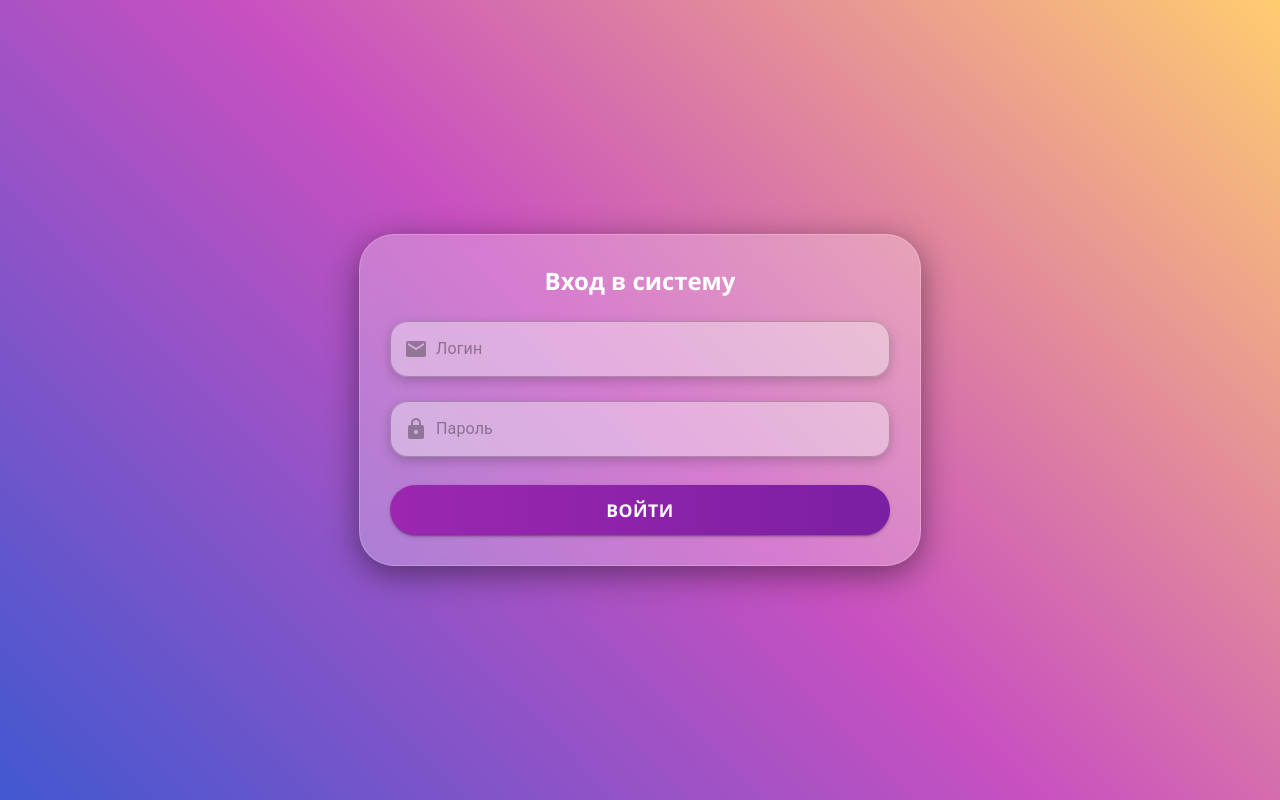
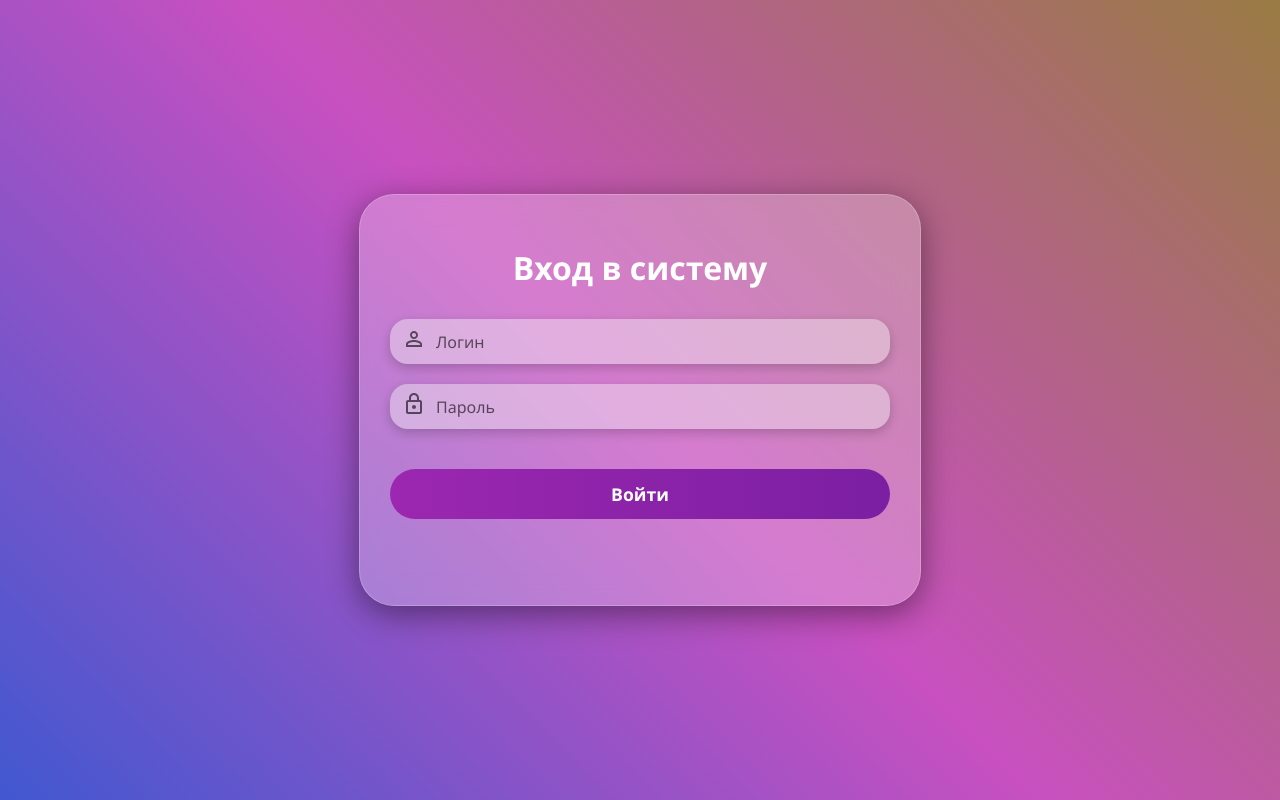
Before and after one commit to Juxoola/my-app, a React (Create React App) app: page /login in a window 1280 px wide. Built offline with nearby package versions, Linux system fonts and the light colour scheme.

Commit message:
Remove mui

```diff
--- a/src/components/Login/Login.css
+++ b/src/components/Login/Login.css
@@ -3,76 +3,85 @@
 	justify-content: center;
 	align-items: center;
 	height: 100vh;
-	background: linear-gradient(45deg, #4158d0, #c850c0, #ffcc70);
+	background: linear-gradient(45deg, #4158d0, #c850c0, #997b43);
 	text-align: center;
 }
 
 .login-paper {
-	background: rgba(255, 255, 255, 0.25) !important;
-	backdrop-filter: blur(15px) !important;
+	background: rgba(255, 255, 255, 0.25);
+	backdrop-filter: blur(15px);
 	padding: 30px;
+	height: 350px;
 	width: 500px;
-	border-radius: 35px !important;
-	border: 1px solid rgba(255, 255, 255, 0.212) !important;
-	box-shadow: 0 8px 32px 0 rgba(0, 0, 0, 0.445) !important;
+	border-radius: 35px;
+	border: 1px solid rgba(255, 255, 255, 0.212);
+	box-shadow: 0 8px 32px 0 rgba(0, 0, 0, 0.445);
 }
 
 .login-paper h1 {
 	color: white;
 	font-weight: 700;
 	font-family: 'Segoe UI', 'Roboto', sans-serif;
+	margin-bottom: 30px;
 }
 
-.login-input .MuiOutlinedInput-root {
+.login-form {
+	display: flex;
+	flex-direction: column;
+	gap: 20px;
+}
+
+.input-group {
+	display: flex;
+	align-items: center;
+	background-color: #f5f5f569;
 	border-radius: 18px;
-	background-color: #f5f5f569;
 	box-shadow: 0 4px 12px rgba(0, 0, 0, 0.2);
+	padding: 8px 12px;
 	transition: background-color 0.3s ease, box-shadow 0.3s ease;
 }
 
-.login-input .MuiOutlinedInput-root:hover .MuiOutlinedInput-notchedOutline {
+.input-group input {
 	border: none;
+	background: transparent;
+	outline: none;
+	width: 100%;
+	font-size: 1rem;
+	font-family: 'Segoe UI', 'Roboto', sans-serif;
+	color: rgba(0, 0, 0, 0.8);
 }
 
-.login-input
-	.MuiOutlinedInput-root.Mui-focused
-	.MuiOutlinedInput-notchedOutline {
-	border: none;
+.input-group input::placeholder {
+	color: rgba(0, 0, 0, 0.6);
+}
+
+.input-icon {
+	margin-right: 8px;
+	opacity: 0.6;
+	font-size: 1.2rem;
+}
+
+.error-text {
+	color: red;
+	font-size: 0.9rem;
 }
 
 .login-button {
-	margin-top: 20px !important;
-	border-radius: 50px !important;
-	height: 50px !important;
+	margin-top: 20px;
+	border-radius: 50px;
+	height: 50px;
 	width: 100%;
 	background: linear-gradient(to right, #9c27b0, #7b1fa2);
 	transition: all 0.5s ease;
-	font-weight: 600 !important;
-	font-family: 'Segoe UI', 'Roboto', sans-serif !important;
-	font-size: 1.1rem !important;
+	font-weight: 600;
+	font-family: 'Segoe UI', 'Roboto', sans-serif;
+	font-size: 1.1rem;
+	border: none;
+	color: white;
+	cursor: pointer;
 }
 
 .login-button:hover {
 	background: linear-gradient(to right, #7b1fa2, #6a1b9a);
 	box-shadow: 0 4px 15px rgba(0, 0, 0, 0.4);
 }
-
-.login-input .MuiInputLabel-root {
-	margin-left: 32px;
-	opacity: 0.6;
-}
-
-.login-input .MuiInputLabel-root,
-.login-input .MuiInputLabel-root.Mui-focused {
-	color: rgba(0, 0, 0, 0.6) !important;
-}
-
-.login-input .MuiInputLabel-shrink {
-	margin-left: 0;
-	transform: translate(14px, -9px) scale(0.75);
-	color: rgba(0, 0, 0, 0.6) !important;
-}
-
-.login-input .MuiSvgIcon-root {
-	opacity: 0.6;
-}
--- a/src/components/Login/Login.js
+++ b/src/components/Login/Login.js
@@ -1,16 +1,8 @@
 import React, { useState } from 'react'
-import {
-	TextField,
-	Button,
-	Paper,
-	Typography,
-	InputAdornment,
-} from '@mui/material'
-import EmailIcon from '@mui/icons-material/Email'
-import LockIcon from '@mui/icons-material/Lock'
 import { useNavigate } from 'react-router-dom'
 import './Login.css'
-
+import PersonOutlineIcon from '@mui/icons-material/PersonOutline'
+import LockOutlinedIcon from '@mui/icons-material/LockOutlined'
 const Login = () => {
 	const navigate = useNavigate()
 	const [username, setUsername] = useState('')
@@ -30,64 +22,37 @@ const Login = () => {
 
 	return (
 		<div className='login-container'>
-			<Paper elevation={3} className='login-paper'>
-				<Typography variant='h5' component='h1' gutterBottom>
-					Вход в систему
-				</Typography>
-				<TextField
-					label='Логин'
-					variant='outlined'
-					fullWidth
-					margin='normal'
+			<div className='login-paper'>
+				<h1>Вход в систему</h1>
+				<div className='login-form'>
+					<div className='input-group'>
+						<span className='input-icon'>
+							<PersonOutlineIcon />
+						</span>
+						<input
+							type='text'
+							placeholder='Логин'
 							value={username}
 							onChange={e => setUsername(e.target.value)}
-					InputProps={{
-						startAdornment: (
-							<InputAdornment position='start'>
-								<EmailIcon />
-							</InputAdornment>
-						),
-					}}
-					InputLabelProps={{
-						shrink: !!username,
-					}}
-					className='login-input'
 						/>
-				<TextField
-					label='Пароль'
-					variant='outlined'
-					fullWidth
-					margin='normal'
+					</div>
+					<div className='input-group'>
+						<span className='input-icon'>
+							<LockOutlinedIcon />
+						</span>
+						<input
 							type='password'
+							placeholder='Пароль'
 							value={password}
 							onChange={e => setPassword(e.target.value)}
-					InputProps={{
-						startAdornment: (
-							<InputAdornment position='start'>
-								<LockIcon />
-							</InputAdornment>
-						),
-					}}
-					InputLabelProps={{
-						shrink: !!password,
-					}}
-					className='login-input'
 						/>
-				{error && (
-					<Typography variant='body2' color='error'>
-						{error}
-					</Typography>
-				)}
-				<Button
-					variant='contained'
-					color='primary'
-					onClick={handleLogin}
-					className='login-button'
-					fullWidth
-				>
+					</div>
+					{error && <div className='error-text'>{error}</div>}
+					<button type='button' className='login-button' onClick={handleLogin}>
 						Войти
-				</Button>
-			</Paper>
+					</button>
+				</div>
+			</div>
 		</div>
 	)
 }
--- a/src/components/Map1/Map1.js
+++ b/src/components/Map1/Map1.js
@@ -4,7 +4,6 @@ import { Map, View } from 'ol'
 import TileLayer from 'ol/layer/Tile'
 import OSM from 'ol/source/OSM'
 import TileWMS from 'ol/source/TileWMS'
-import { Button, FormGroup, FormControlLabel, Checkbox } from '@mui/material'
 import { useNavigate } from 'react-router-dom'
 import './Map1.css'
 
@@ -70,36 +69,28 @@ const Map1 = () => {
 	return (
 		<div className='map1-container'>
 			<div className='map1-menu'>
-				<FormGroup row>
-					<FormControlLabel
-						control={
-							<Checkbox
+				<div className='checkbox-group'>
+					<label>
+						<input
+							type='checkbox'
 							checked={statesChecked}
 							onChange={e => setStatesChecked(e.target.checked)}
 						/>
-						}
-						label='topp:states'
-					/>
-					<FormControlLabel
-						control={
-							<Checkbox
+						<span>topp:states</span>
+					</label>
+					<label>
+						<input
+							type='checkbox'
 							checked={roadsChecked}
 							onChange={e => setRoadsChecked(e.target.checked)}
 						/>
-						}
-						label='topp:tasmania_roads'
-					/>
-				</FormGroup>
-				<Button
-					variant='contained'
-					color='primary'
-					onClick={handleLogin}
-					className='login-button2'
-				>
+						<span>topp:tasmania_roads</span>
+					</label>
+				</div>
+				<button type='button' onClick={handleLogin} className='login-button2'>
 					Вход
-				</Button>
+				</button>
 			</div>
-
 			<div ref={mapContainerRef} className='map1'></div>
 		</div>
 	)
--- a/src/components/Map2/Map2.js
+++ b/src/components/Map2/Map2.js
@@ -5,7 +5,6 @@ import View from 'ol/View'
 import TileLayer from 'ol/layer/Tile'
 import OSM from 'ol/source/OSM'
 import TileWMS from 'ol/source/TileWMS'
-import { FormGroup, FormControlLabel, Checkbox } from '@mui/material'
 import './Map2.css'
 
 const createWMSLayer = (layerName, visible) => {
@@ -26,10 +25,12 @@ const Map2 = () => {
 	const statesLayerRef = useRef(null)
 	const roadsLayerRef = useRef(null)
 	const waterLayerRef = useRef(null)
+	const worldLayerRef = useRef(null)
 
 	const [statesChecked, setStatesChecked] = useState(false)
 	const [roadsChecked, setRoadsChecked] = useState(false)
 	const [waterChecked, setWaterChecked] = useState(false)
+	const [worldChecked, setWorldChecked] = useState(false)
 
 	useEffect(() => {
 		const osmLayer = new TileLayer({
@@ -42,11 +43,13 @@ const Map2 = () => {
 			'topp:tasmania_water_bodies',
 			waterChecked
 		)
+		worldLayerRef.current = createWMSLayer('ne:world', worldChecked)
 
 		const map = new Map({
 			target: mapContainerRef.current,
 			layers: [
 				osmLayer,
+				worldLayerRef.current,
 				statesLayerRef.current,
 				roadsLayerRef.current,
 				waterLayerRef.current,
@@ -70,40 +73,48 @@ const Map2 = () => {
 		if (waterLayerRef.current) {
 			waterLayerRef.current.setVisible(waterChecked)
 		}
-	}, [statesChecked, roadsChecked, waterChecked])
+		if (worldLayerRef.current) {
+			worldLayerRef.current.setVisible(worldChecked)
+		}
+	}, [statesChecked, roadsChecked, waterChecked, worldChecked])
 
 	return (
 		<div className='map2-container'>
 			<div className='map2-menu'>
-				<FormGroup row>
-					<FormControlLabel
-						control={
-							<Checkbox
+				<div className='checkbox-group'>
+					<label>
+						<input
+							type='checkbox'
 							checked={statesChecked}
 							onChange={e => setStatesChecked(e.target.checked)}
 						/>
-						}
-						label='topp:states'
-					/>
-					<FormControlLabel
-						control={
-							<Checkbox
+						<span>topp:states</span>
+					</label>
+					<label>
+						<input
+							type='checkbox'
 							checked={roadsChecked}
 							onChange={e => setRoadsChecked(e.target.checked)}
 						/>
-						}
-						label='topp:tasmania_roads'
-					/>
-					<FormControlLabel
-						control={
-							<Checkbox
+						<span>topp:tasmania_roads</span>
+					</label>
+					<label>
+						<input
+							type='checkbox'
 							checked={waterChecked}
 							onChange={e => setWaterChecked(e.target.checked)}
 						/>
-						}
-						label='topp:tasmania_water_bodies'
+						<span>topp:tasmania_water_bodies</span>
+					</label>
+					<label>
+						<input
+							type='checkbox'
+							checked={worldChecked}
+							onChange={e => setWorldChecked(e.target.checked)}
 						/>
-				</FormGroup>
+						<span>ne:world</span>
+					</label>
+				</div>
 			</div>
 			<div ref={mapContainerRef} className='map2'></div>
 		</div>
```
Also changed, not shown: src/components/Map1/Map1.css (+61 -32 lines), src/components/Map2/Map2.css (+68 -27 lines). Lines whose indentation alone changed are shown as unchanged.
